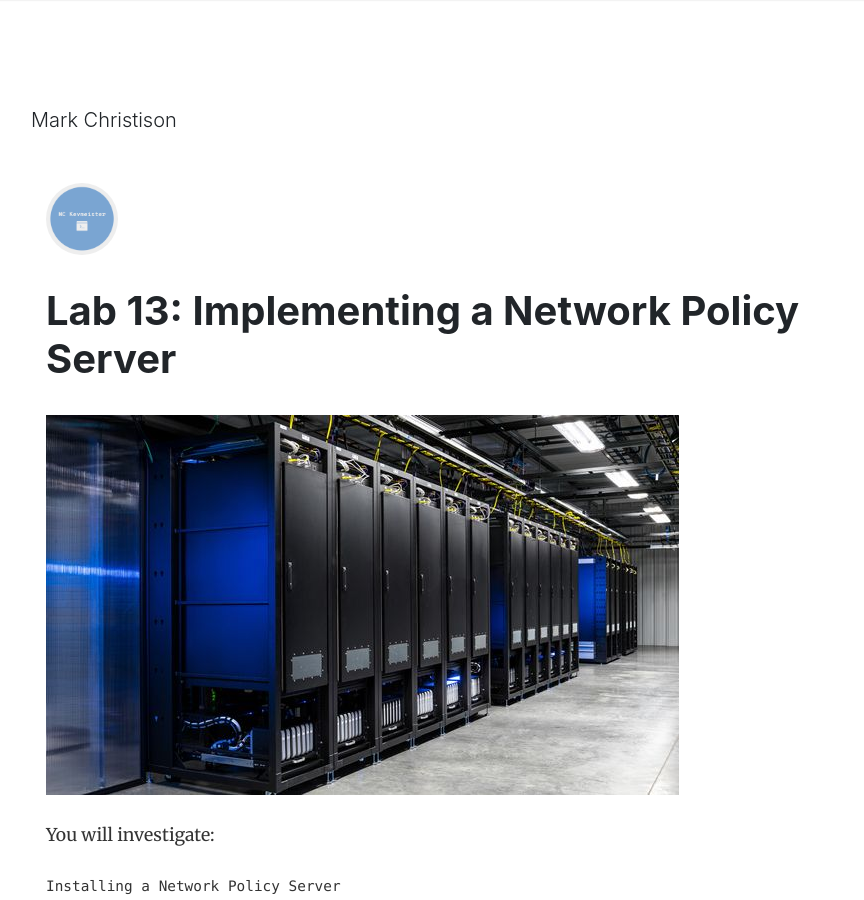
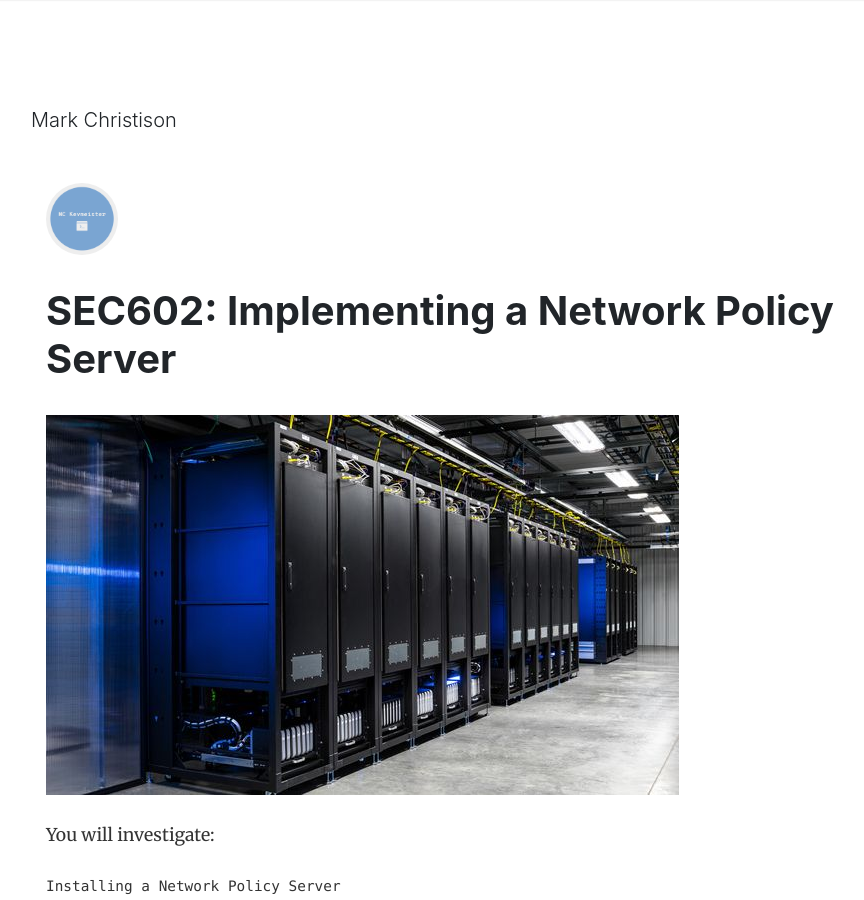
Before and after one commit to MCKevmeister/MCKevmeister.github.io, a Jekyll site: the page built from _posts/2020-07-20-SEC602-Lab13.md, in a window 1280 px wide and 900 px high. Shown: the whole window, without its empty margins (54-918 px from the left). Built offline with Jekyll 4.4.1, drawn with Linux system fonts in a browser that asks for light colours; nearby versions of some CDN libraries; comment, search, counter and statistics services are not loaded.

Commit message:
Update blog names

```diff
--- a/_posts/2020-07-20-SEC602-Lab13.md
+++ b/_posts/2020-07-20-SEC602-Lab13.md
@@ -1,6 +1,6 @@
 ---
 layout: post
-title: "Lab 13: Implementing a Network Policy Server"
+title: "SEC602: Implementing a Network Policy Server"
 date: 2020-07-20 12:57
 author: Mark Christison
 image: assets\images\server.jpeg
@@ -15,7 +15,7 @@ You will investigate:
     Configuring a VPN Server and Client
     Viewing NPS Logs
 
-Follow the instructions carefully. I missed a step the first time I completed the lab and could not connect.  On the second try, I realised I had missed a step and was able to complete the lab successfully.
+Follow the instructions carefully. I missed a step the first time I completed the lab and could not connect. On the second try, I realised I had missed a step and was able to complete the lab successfully.
 
 For your journal and complete the lab and discuss the three the security features implemented
 
```
Also changed, not shown: _posts/2020-07-20-SEC602-Lab15.md (+1 -1 lines).
